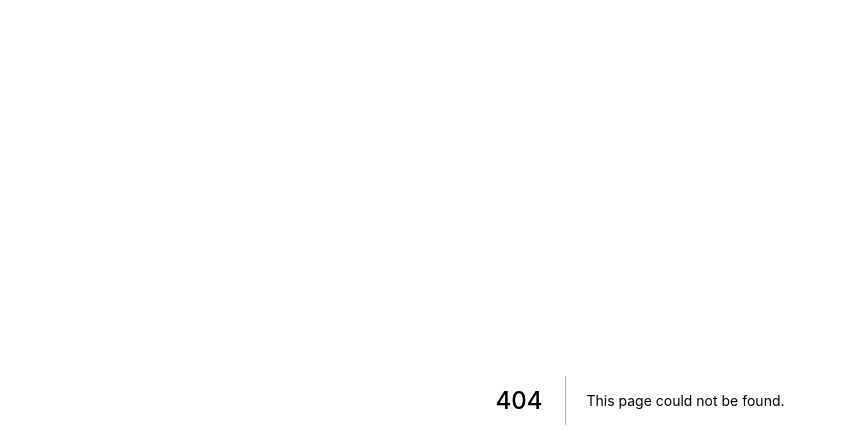
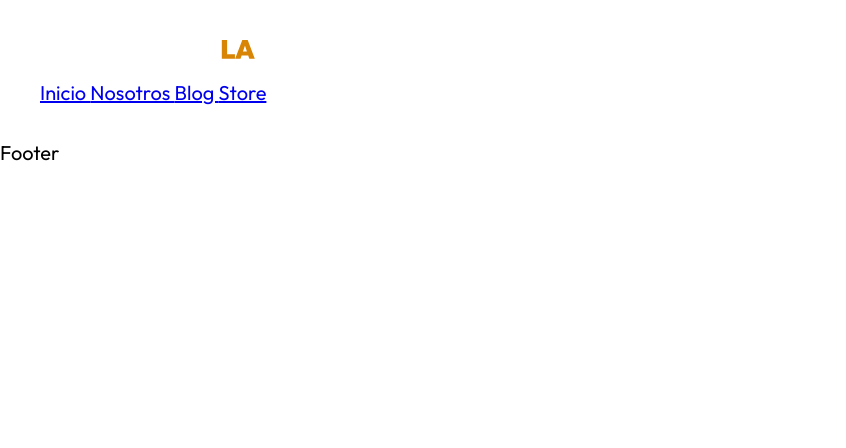
Before and after one commit to Moyrasc/Guitar-LA-Next.js, a Next.js app: page /blog in a window 1280 px wide. Before the commit this address had no page. Shown: the top 448 px of the page, without its empty margins (0-846 px from the left). Built offline with nearby package versions, Linux system fonts and the light colour scheme.

Commit message:
create components and pages

```diff
--- /dev/null
+++ b/components/footer.js
@@ -0,0 +1,8 @@
+const Footer = () => {
+    return (
+        <>
+        <p>Footer</p>
+        </>
+    );
+}
+export default Footer;
--- /dev/null
+++ b/components/header.js
@@ -0,0 +1,21 @@
+import Image from "next/future/image";
+import Link from "next/link";
+import logo from "../public/img/logo.svg"
+
+const Header = () => {
+    return (
+    <header>
+        <div className="container">
+            <Image src="/img/logo.svg" alt="logo "width={300} height={40}/>
+            <nav>
+                <Link href="/"> Inicio </Link>
+                <Link href="/about"> Nosotros </Link>
+                <Link href="/blog"> Blog </Link>
+                <Link href="/store"> Store </Link>
+
+            </nav>
+        </div>
+    </header>
+    )
+}
+export default Header;
--- a/components/layout.js
+++ b/components/layout.js
@@ -1,4 +1,6 @@
 import Head from "next/head";
+import Header from "./header";
+import Footer from "./footer";
 
 const Layout = ({children,title ='', description =''}) => {
     return (
@@ -8,7 +10,9 @@ const Layout = ({children,title ='', description =''}) => {
             <title>{`Guitar-LA  ${title}`}</title>
             <meta name="description" content={description}/>
         </Head>
-        {children}
+        <Header/>
+            {children}
+        <Footer/>
         </>
     );
 }
--- a/pages/about.js
+++ b/pages/about.js
@@ -1,4 +1,3 @@
-import Link from "next/link";
 import Layout from "../components/layout";
 
 const About = () => {
@@ -6,7 +5,7 @@ const About = () => {
         <Layout
         title={'Nosotros'}
         description={'Sobre nosotros, guitarLA,tienda de música'}>
-            <Link href="/" >Inicio </Link>
+
         </Layout>
     );
 }
--- /dev/null
+++ b/pages/blog.js
@@ -0,0 +1,13 @@
+import Layout from "../components/layout";
+
+const Blog = () => {
+    return (
+        <Layout
+        title={'Blog'}
+        description={'Blog de música, GuitarLA, venta de instrumentos'}>
+
+        </Layout>
+    );
+}
+
+export default Blog;
--- a/pages/index.js
+++ b/pages/index.js
@@ -1,4 +1,3 @@
-import Link from "next/link"
 import Layout from "../components/layout"
 
 export default function Home() {
@@ -8,7 +7,7 @@ export default function Home() {
     title={'Inicio'}
     description={'Blog de música, tienda online y más...'}>
       <h1>Hola mundo next</h1>
-      <Link href="/about">Nosotros</Link>
+
     </Layout>
     </>
   )
```
Also changed, not shown: pages/store.js (added, +13 -0 lines).
